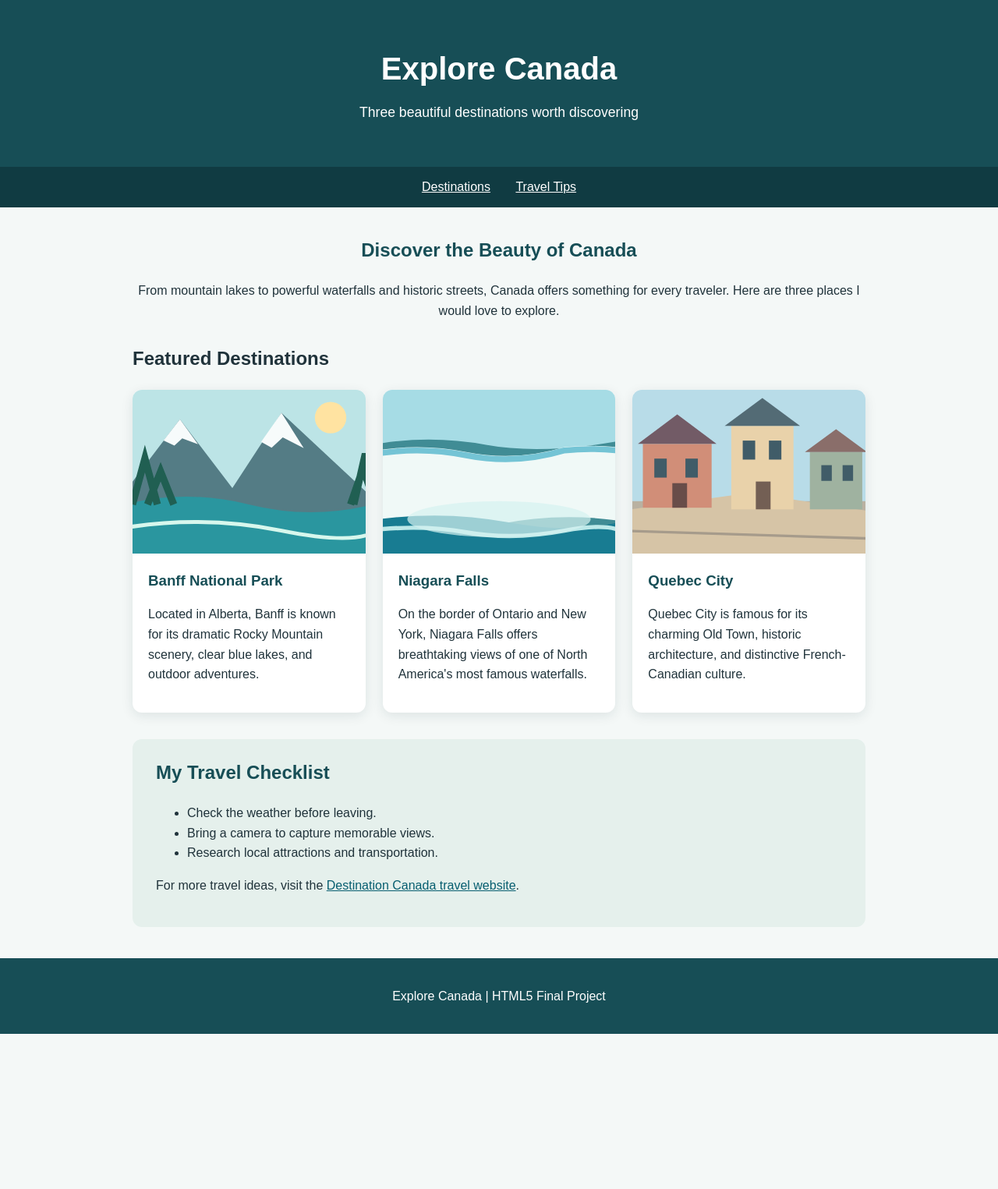
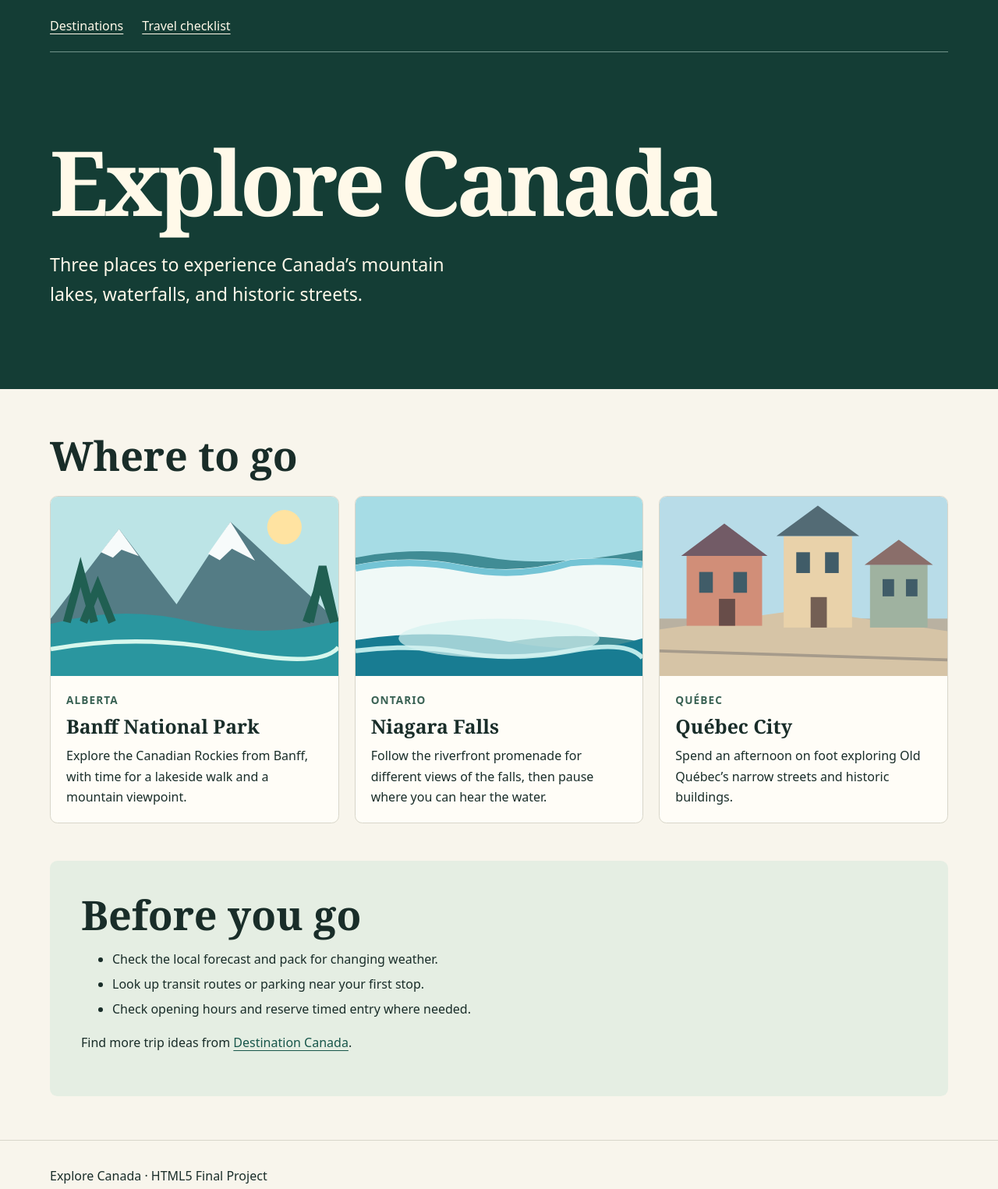
Before and after one commit to zilinwangtoronto-max/explore-canada, a plain HTML site: page index.html in a window 1280 px wide. Shown: the whole page at 78% size. Before the commit the page ends 1326 px from the top, so only its background shows below. Drawn offline with Linux system fonts and the light colour scheme.

Commit message:
Redesign Explore Canada and improve HTML accessibility

```diff
--- a/index.html
+++ b/index.html
@@ -1,75 +1,97 @@
 <!DOCTYPE html>
 <html lang="en">
 <head>
-  <meta charset="UTF-8">
-  <meta name="viewport" content="width=device-width, initial-scale=1.0">
-  <meta name="description" content="Discover three beautiful destinations in Canada: Banff, Niagara Falls, and Quebec City.">
-  <title>Explore Canada | Three Beautiful Destinations</title>
+  <meta charset="utf-8">
+  <meta name="viewport" content="width=device-width, initial-scale=1">
+  <meta name="description" content="An illustrated travel guide to Banff National Park, Niagara Falls, and Québec City.">
+  <title>Explore Canada | Three Places to Visit</title>
   <style>
+    :root { color-scheme: light; --ink: #192d29; --green: #143d35; --paper: #f8f5ec; }
     * { box-sizing: border-box; }
-    body { margin: 0; font-family: Arial, Helvetica, sans-serif; color: #20333b; background: #f4f8f7; line-height: 1.6; }
-    header { background: #174e56; color: white; text-align: center; padding: 56px 20px; }
-    header h1 { font-size: 2.5rem; margin: 0 0 10px; }
-    header p { margin: 0; font-size: 1.1rem; }
-    nav { background: #103b42; text-align: center; padding: 13px; }
-    nav a { color: white; margin: 0 14px; text-decoration: underline; }
-    nav a:focus-visible, a:focus-visible { outline: 3px solid #ffb84d; outline-offset: 3px; }
-    main { max-width: 980px; margin: 36px auto; padding: 0 20px; }
-    .intro { text-align: center; margin-bottom: 30px; }
-    .intro h2 { color: #174e56; }
-    .cards { display: grid; grid-template-columns: repeat(auto-fit, minmax(250px, 1fr)); gap: 22px; }
-    article { background: white; border-radius: 12px; overflow: hidden; box-shadow: 0 4px 15px rgba(20,50,60,.10); }
-    article img { display: block; width: 100%; height: 210px; object-fit: cover; }
-    .card-content { padding: 20px; }
-    h3 { color: #174e56; margin: 0 0 8px; }
-    .tips { background: #e5f0ec; padding: 24px 30px; border-radius: 12px; margin-top: 34px; }
-    .tips h2 { margin-top: 0; color: #174e56; }
-    a { color: #075e70; }
-    footer { text-align: center; background: #174e56; color: white; padding: 20px; margin-top: 40px; }
-    footer a { color: white; }
+    body { margin: 0; background: var(--paper); color: var(--ink); font: 1rem/1.65 system-ui, sans-serif; }
+    .wrap { width: min(72rem, calc(100% - 2rem)); margin-inline: auto; }
+    a { color: #17564a; text-underline-offset: .24em; }
+    a:focus-visible { outline: .18rem solid currentColor; outline-offset: .28rem; }
+    .skip { position: absolute; left: 1rem; top: 1rem; z-index: 1; background: white; padding: .5rem 1rem; }
+    .skip:not(:focus) { clip-path: inset(50%); }
+    header { background: var(--green); color: #fff9e9; }
+    nav { display: flex; flex-wrap: wrap; gap: .5rem 1.5rem; padding-block: 1.25rem; border-bottom: 1px solid #71948a; }
+    header a { color: inherit; }
+    .hero { padding-block: clamp(2.5rem, 8vw, 6.5rem); }
+    h1, h2, h3 { font-family: Georgia, serif; line-height: 1.1; margin: 0; }
+    h1 { font-size: clamp(3rem, 9vw, 7.5rem); letter-spacing: -.045em; }
+    .hero p { max-width: 42ch; margin-bottom: 0; font-size: clamp(1.1rem, 2.4vw, 1.45rem); }
+    main { padding-block: 3.5rem; }
+    h2 { font-size: clamp(2rem, 5vw, 3.25rem); }
+    h3 { font-size: 1.55rem; margin-bottom: .65rem; }
+    .cards { display: grid; grid-template-columns: repeat(auto-fit, minmax(min(100%, 18rem), 1fr)); gap: 1.25rem; margin-top: 1.5rem; }
+    article { background: #fffdf7; border: 1px solid #d8d6ca; border-radius: .6rem; overflow: hidden; }
+    img { display: block; width: 100%; height: auto; }
+    .card-text { padding: 1.25rem; }
+    .card-text p { margin: 0; }
+    .province { color: #3a6254; font-size: .85rem; font-weight: 700; letter-spacing: .08em; text-transform: uppercase; }
+    .card-text .province { margin-bottom: .55rem; }
+    .checklist { margin-top: 3rem; padding: clamp(1.25rem, 4vw, 2.5rem); border-radius: .6rem; background: #e5eee3; }
+    li + li { margin-top: .35rem; }
+    footer { border-top: 1px solid #d8d6ca; padding-block: 1rem; }
   </style>
 </head>
 <body>
+  <a class="skip" href="#main-content">Skip to main content</a>
   <header>
-    <h1>Explore Canada</h1>
-    <p>Three beautiful destinations worth discovering</p>
+    <div class="wrap">
+      <nav aria-label="Page navigation">
+        <a href="#destinations">Destinations</a>
+        <a href="#travel-checklist">Travel checklist</a>
+      </nav>
+      <div class="hero">
+        <h1>Explore Canada</h1>
+        <p>Three places to experience Canada’s mountain lakes, waterfalls, and historic streets.</p>
+      </div>
+    </div>
   </header>
-  <nav aria-label="Main navigation">
-    <a href="#destinations">Destinations</a>
-    <a href="#travel-tips">Travel Tips</a>
-  </nav>
-  <main>
-    <section class="intro" aria-labelledby="welcome-heading">
-      <h2 id="welcome-heading">Discover the Beauty of Canada</h2>
-      <p>From mountain lakes to powerful waterfalls and historic streets, Canada offers something for every traveler. Here are three places I would love to explore.</p>
-    </section>
+  <main class="wrap" id="main-content">
     <section id="destinations" aria-labelledby="destinations-heading">
-      <h2 id="destinations-heading">Featured Destinations</h2>
+      <h2 id="destinations-heading">Where to go</h2>
       <div class="cards">
         <article>
-          <img src="images/banff.svg" alt="Illustration of turquoise mountain lake surrounded by pine trees and snowy peaks in Banff">
-          <div class="card-content"><h3>Banff National Park</h3><p>Located in Alberta, Banff is known for its dramatic Rocky Mountain scenery, clear blue lakes, and outdoor adventures.</p></div>
+          <img src="images/banff.svg" width="800" height="500" alt="Snow-capped peaks and dark green pines surround a turquoise lake.">
+          <div class="card-text">
+            <p class="province">Alberta</p>
+            <h3>Banff National Park</h3>
+            <p>Explore the Canadian Rockies from Banff, with time for a lakeside walk and a mountain viewpoint.</p>
+          </div>
         </article>
         <article>
-          <img src="images/niagara.svg" alt="Illustration of a wide waterfall cascading into a misty river at Niagara Falls">
-          <div class="card-content"><h3>Niagara Falls</h3><p>On the border of Ontario and New York, Niagara Falls offers breathtaking views of one of North America's most famous waterfalls.</p></div>
+          <img src="images/niagara.svg" width="800" height="500" alt="A broad white waterfall drops into mist above the blue Niagara River.">
+          <div class="card-text">
+            <p class="province">Ontario</p>
+            <h3>Niagara Falls</h3>
+            <p>Follow the riverfront promenade for different views of the falls, then pause where you can hear the water.</p>
+          </div>
         </article>
         <article>
-          <img src="images/quebec.svg" alt="Illustration of historic Quebec City buildings with colorful rooftops and a stone street">
-          <div class="card-content"><h3>Quebec City</h3><p>Quebec City is famous for its charming Old Town, historic architecture, and distinctive French-Canadian culture.</p></div>
+          <img src="images/quebec.svg" width="800" height="500" alt="Three pastel buildings with steep roofs face a stone street in Old Québec.">
+          <div class="card-text">
+            <p class="province">Québec</p>
+            <h3>Québec City</h3>
+            <p>Spend an afternoon on foot exploring Old Québec’s narrow streets and historic buildings.</p>
+          </div>
         </article>
       </div>
     </section>
-    <section class="tips" id="travel-tips" aria-labelledby="tips-heading">
-      <h2 id="tips-heading">My Travel Checklist</h2>
+    <section class="checklist" id="travel-checklist" aria-labelledby="checklist-heading">
+      <h2 id="checklist-heading">Before you go</h2>
       <ul>
-        <li>Check the weather before leaving.</li>
-        <li>Bring a camera to capture memorable views.</li>
-        <li>Research local attractions and transportation.</li>
+        <li>Check the local forecast and pack for changing weather.</li>
+        <li>Look up transit routes or parking near your first stop.</li>
+        <li>Check opening hours and reserve timed entry where needed.</li>
       </ul>
-      <p>For more travel ideas, visit the <a href="https://travel.destinationcanada.com/en-ca" target="_blank" rel="noopener noreferrer">Destination Canada travel website</a>.</p>
+      <p>Find more trip ideas from <a href="https://travel.destinationcanada.com/en-ca">Destination Canada</a>.</p>
     </section>
   </main>
-  <footer><p>Explore Canada | HTML5 Final Project</p></footer>
+  <footer>
+    <p class="wrap">Explore Canada · HTML5 Final Project</p>
+  </footer>
 </body>
 </html>
```
